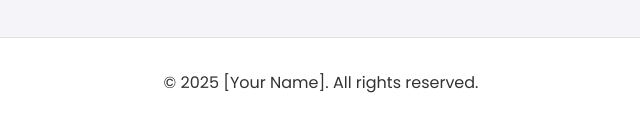
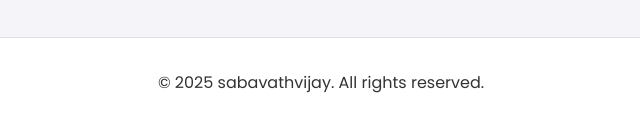
Before and after one commit to sabavathvijay/portfolio, a plain HTML site: page index.html in a window 1280 px wide. Shown: the part 5525-5657 px from the top of the page, 319-959 px from the left. Drawn offline with Linux system fonts and the light colour scheme.

Commit message:
Update index.html

```diff
--- a/index.html
+++ b/index.html
@@ -330,7 +330,7 @@
 
     <footer>
         <div class="container">
-            <p>&copy; 2025 [Your Name]. All rights reserved.</p>
+            <p>&copy; 2025 sabavathvijay. All rights reserved.</p>
         </div>
     </footer>
 
```
